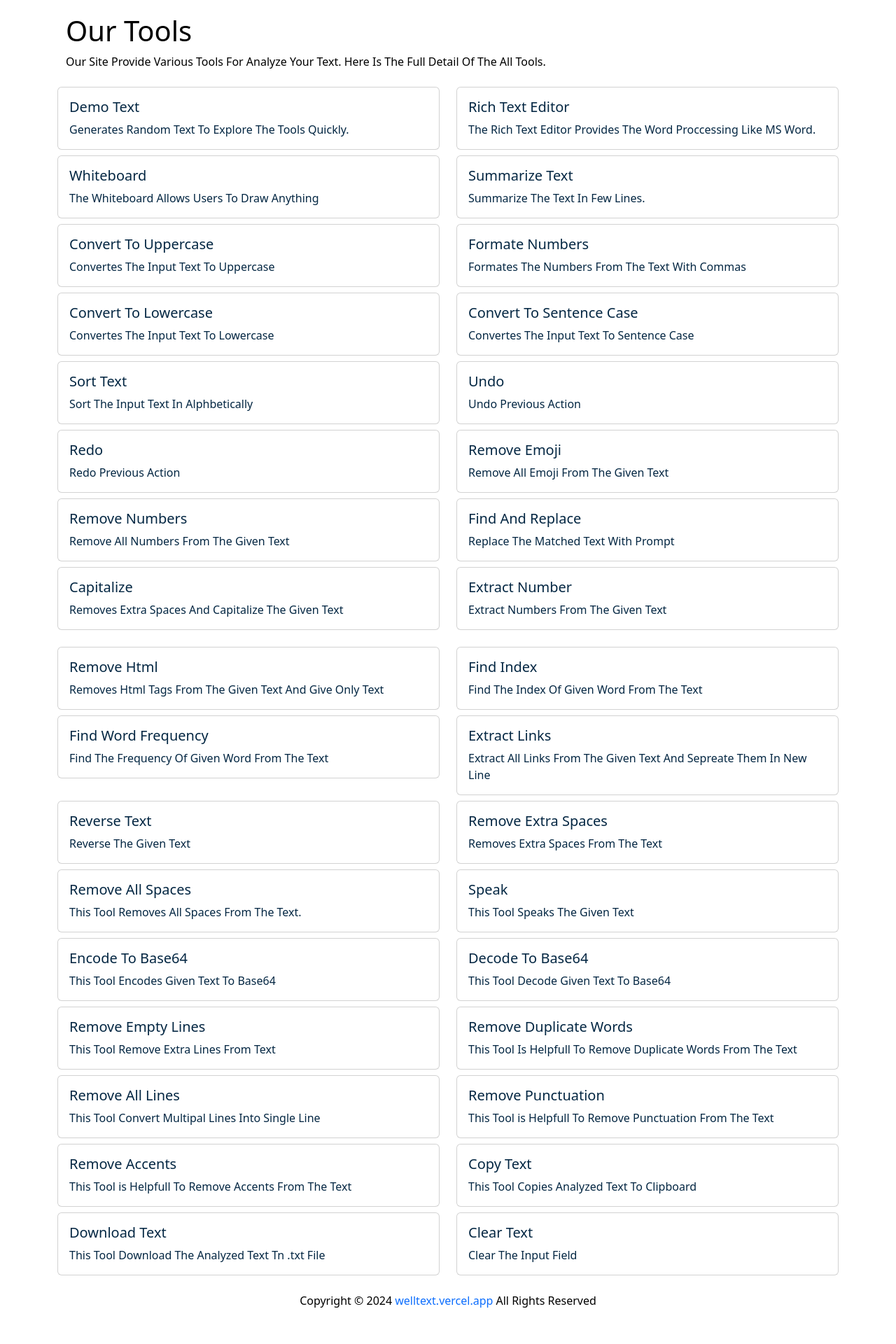
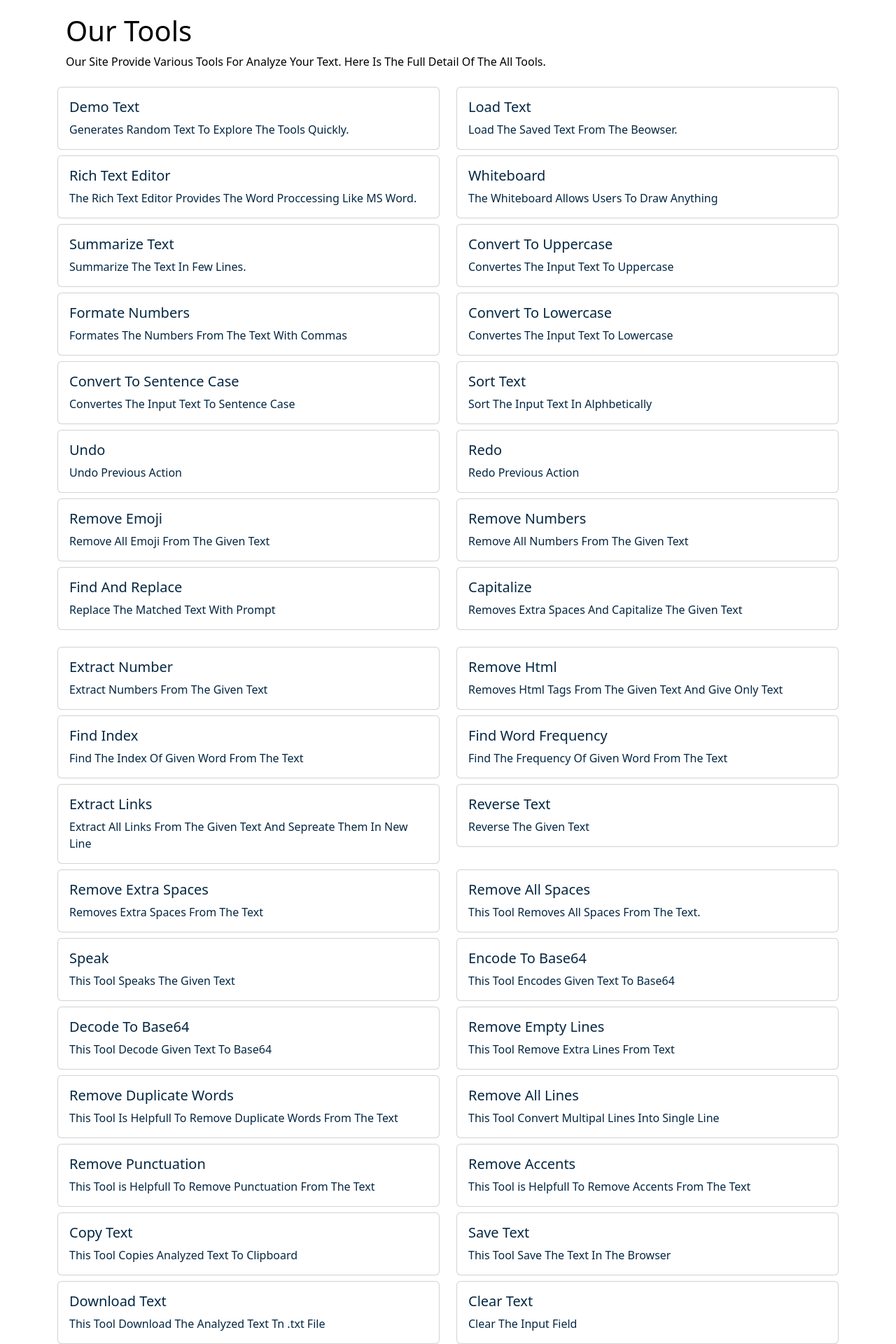
Before and after one commit to Akashmishra1209/codeweb, a React (Create React App) app: page /tools in a window 1280 px wide. Shown: the part 60-1980 px from the top of the page at 70% size. Before the commit the page ends 1954 px from the top, so only its background shows below. Built offline with nearby package versions, Linux system fonts and the light colour scheme.

Commit message:
Added Save And Load Text

```diff
--- a/src/components/Form.js
+++ b/src/components/Form.js
@@ -290,13 +290,24 @@ export default function Form(props) {
         const ntext = text.toLowerCase();
         const frequency = {};
         for (const w of ntext.split(/\s+/)) {
-          if (w === word) {
-            frequency[w] = (frequency[w] || 0) + 1;
-          }
+            if (w === word) {
+                frequency[w] = (frequency[w] || 0) + 1;
+            }
         }
         alert(`The word "${word}" appears ${frequency[word] || 0} times in the text.`);
-      }
-
+    }
+    const saveText = () => {
+        localStorage.setItem("text", text)
+        props.showalert("Text Saved.", "Success")
+    }
+    const loadText = () => {
+        if (localStorage.getItem("text") == null) {
+            alert("No Text Saved.")
+        } else {
+            let newText = localStorage.getItem("text")
+            setText(newText)
+        }
+    }
     return (
         <>
 
@@ -311,6 +322,7 @@ export default function Form(props) {
                     <b>Note : </b> The Remove All Lines Button Joins The All Text Into  One Line.It Also Can Be Used For Compressing Html,Css And Javascript.
                 </div>
                 <button className={`btn btn-outline-primary  mx-2 my-2 `} onClick={generateRandomText} >Demo Text</button>
+                <button className={`btn btn-outline-primary  mx-2 my-2 `} onClick={loadText} >Load Text</button>
                 <button className={`btn btn-outline-success mx-2 my-2`} onClick={up} >Convert To Uppercase </button>
                 <button className={`btn btn-outline-success mx-2 my-2`} onClick={handleUndo} >Undo </button>
                 <button className={`btn btn-outline-success mx-2 my-2`} onClick={handleRedo}>Redo</button>
@@ -341,6 +353,7 @@ export default function Form(props) {
                 <button className={`btn btn-outline-primary mx-2 my-2`} onClick={text.length > 0 ? removepunctuation : null} >Remove Punctuation</button>
                 <button className={`btn btn-outline-success mx-2 my-2`} onClick={text.length > 0 ? removeaccent : null} >Remove Accents</button>
                 <button className={`btn btn-outline-success  mx-2 my-2`} onClick={text.length > 0 ? hd : null} >Copy Text</button>
+                <button className={`btn btn-outline-primary  mx-2 my-2 `} onClick={saveText} >Save Text</button>
                 <button className={`btn btn-outline-info  mx-2 my-2 "`} onClick={text.length > 0 ? download : null} >Download Text</button>
                 <button className={`btn btn-outline-secondary mx-2 my-2`} onClick={text.length > 0 ? cl : null} >Clear The Text </button>
             </div >
--- a/src/components/RichEditor.js
+++ b/src/components/RichEditor.js
@@ -15,21 +15,18 @@ export default function RichEditor() {
                 initialValue="<p>Welcome To WellText</p>"
                 init={{
                     height: 500,
-                    menubar: true, // Enable the menu bar
+                    menubar: true,
                     plugins: [
-                        // Essential plugins
-                        'advlist', 'autolink', 'lists', 'link', 'image', 'charmap', 'preview',
-                        'anchor', 'searchreplace', 'visualblocks', 'code', 'fullscreen',
-                        'insertdatetime', 'media', 'table', 'code', 'help', 'wordcount',
-                        'textcolor', // Text color picker
-                        'textpattern', // Text patterns
-                        'emoticons', // Emoticons
+                        'advlist autolink lists link image charmap preview anchor',
+                        'searchreplace visualblocks code fullscreen',
+                        'insertdatetime media table code help wordcount',
+                        'textcolor textpattern emoticons'
                     ],
                     toolbar: 'undo redo | blocks | ' +
-                        'bold italic forecolor | alignleft aligncenter ' +
+                        'bold italic forecolor fontselect | alignleft aligncenter ' +
                         'alignright alignjustify | bullist numlist outdent indent | ' +
                         'removeformat | help',
-                    content_style: 'body {font - family:Helvetica,Arial,sans-serif; font-size:14px }'
+                    content_style: 'body { font-family:Helvetica,Arial,sans-serif; font-size:14px }'
                 }}
             />
         </>
--- a/src/components/Tools.js
+++ b/src/components/Tools.js
@@ -16,6 +16,14 @@ export default function Tools(props) {
                         <div className="card-body">
                             <h5 className="card-title">Demo Text</h5>
                             <p className="card-text">Generates Random Text To Explore The Tools Quickly.</p>
+                        </div>
+                    </div>
+                </div>
+                <div className="col-sm-6 mb-3 mb-sm-0 mt-xl-2 "  >
+                    <div className="card" style={myStyle} >
+                        <div className="card-body">
+                            <h5 className="card-title">Load Text</h5>
+                            <p className="card-text">Load The Saved Text From The Beowser.</p>
                         </div>
                     </div>
                 </div>
@@ -270,6 +278,14 @@ export default function Tools(props) {
                 <div className="col-sm-6 mb-3 mb-sm-0 mt-xl-2">
                     <div className="card" style={myStyle}>
                         <div className="card-body">
+                            <h5 className="card-title">Save Text</h5>
+                            <p className="card-text">This Tool Save The Text In The Browser</p>
+                        </div>
+                    </div>
+                </div>
+                <div className="col-sm-6 mb-3 mb-sm-0 mt-xl-2">
+                    <div className="card" style={myStyle}>
+                        <div className="card-body">
                             <h5 className="card-title">Download Text</h5>
                             <p className="card-text">This Tool Download The Analyzed Text Tn .txt File</p>
                         </div>
```
